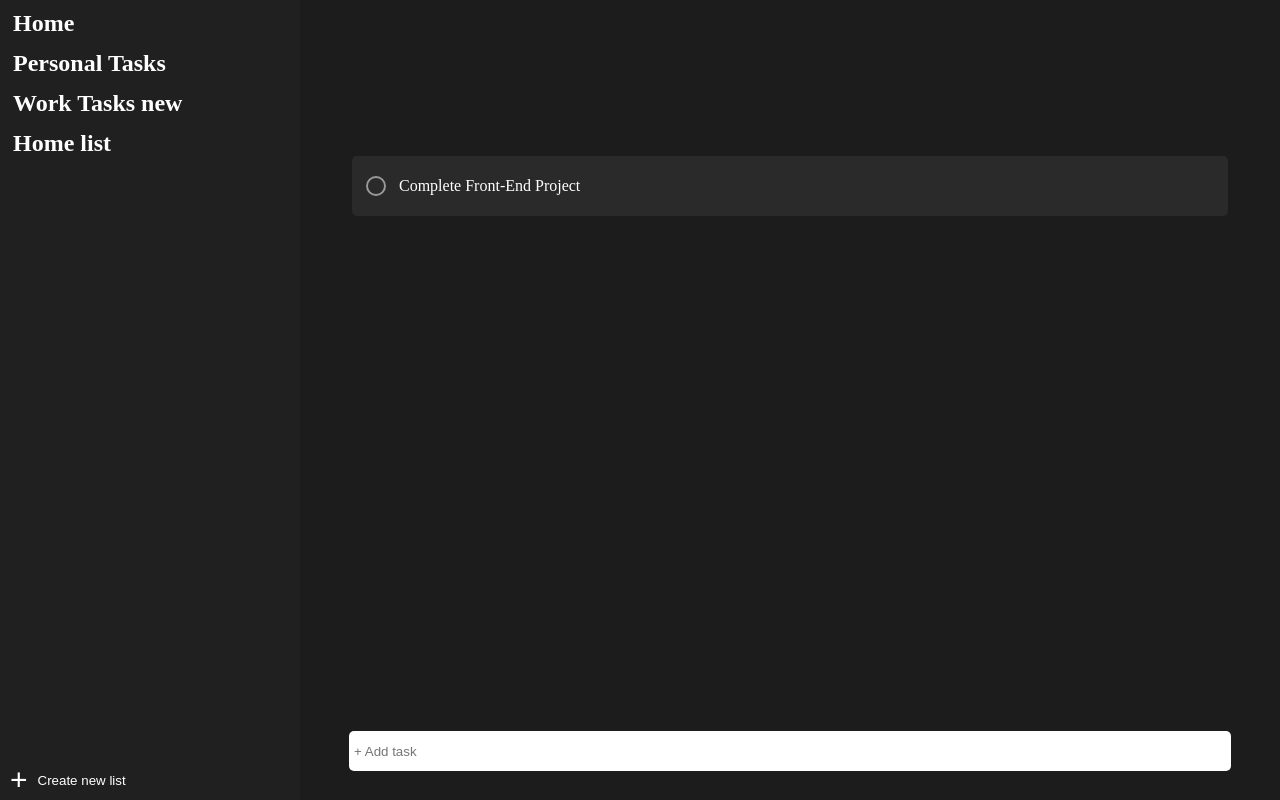
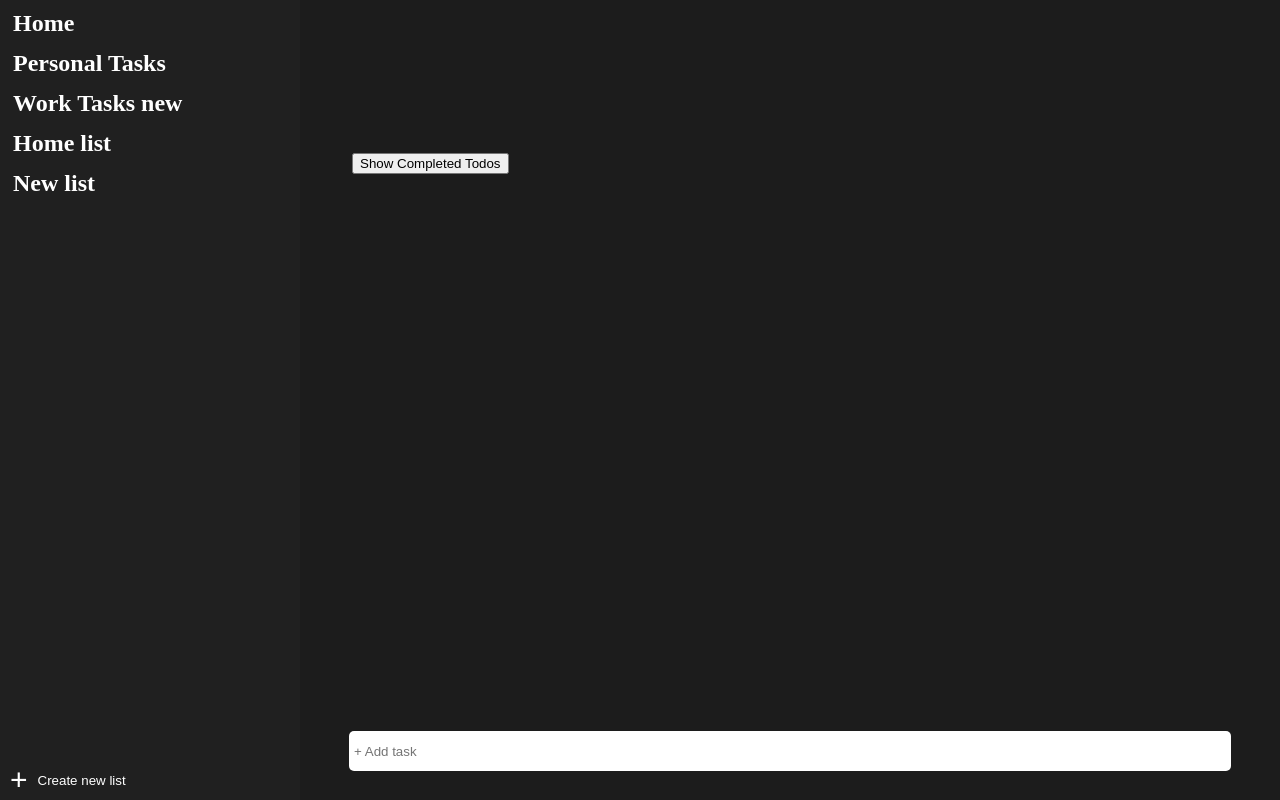
Before and after one commit to Maxv1z/microsoft-todo-clone-on-redux, a React (Vite) app: page / in a window 1280 px wide. Built offline with nearby package versions, Linux system fonts and the light colour scheme; data requests are answered from the project's data file.

Commit message:
Adding 'show completed todos' button

```diff
--- a/data/db.json
+++ b/data/db.json
@@ -15,6 +15,10 @@
     {
       "id": "3sWWAo_ZeNPHuUiy9J4U6",
       "name": "Home list"
+    },
+    {
+      "id": "dHsVicotAVuMcTN743svV",
+      "name": "New list"
     }
   ],
   "todos": [
@@ -27,7 +31,7 @@
       "file": "project_code.zip",
       "starred": true,
       "listId": 1,
-      "completed": false
+      "completed": true
     },
     {
       "id": "4",
@@ -46,7 +50,8 @@
       "notes": "",
       "file": null,
       "starred": false,
-      "listId": 2
+      "listId": 2,
+      "completed": false
     },
     {
       "id": "Oo0OcZKqGVwAMbqPapW8n",
@@ -55,7 +60,8 @@
       "notes": "",
       "file": null,
       "starred": false,
-      "listId": 2
+      "listId": 2,
+      "completed": false
     },
     {
       "id": "k-HFcUeaaHjx6qPt5Q3Bm",
@@ -73,7 +79,8 @@
       "notes": "",
       "file": null,
       "starred": false,
-      "listId": "3"
+      "listId": "3",
+      "completed": true
     },
     {
       "id": "dwLlkpTF8A1IlspaKvQHt",
@@ -84,6 +91,117 @@
       "starred": false,
       "listId": "2",
       "completed": false
+    },
+    {
+      "id": "XUKYPF_CfiqlknAU19a8b",
+      "createdAt": 1705843487196,
+      "title": "asdfasdfasdf",
+      "notes": "",
+      "file": null,
+      "starred": false,
+      "listId": "3sWWAo_ZeNPHuUiy9J4U6"
+    },
+    {
+      "id": "eQIpSpAAmfOzFl6OJD4lf",
+      "createdAt": 1705843488064,
+      "title": "asdfasdfasdf",
+      "notes": "",
+      "file": null,
+      "starred": false,
+      "listId": "3sWWAo_ZeNPHuUiy9J4U6",
+      "completed": true
+    },
+    {
+      "id": "kYv2WysjarvP7DFzwbvLD",
+      "createdAt": 1705843488770,
+      "title": "asdfasdfasdf",
+      "notes": "",
+      "file": null,
+      "starred": false,
+      "listId": "3sWWAo_ZeNPHuUiy9J4U6",
+      "completed": true
+    },
+    {
+      "id": "4233vl5K4W6DkL23m5wx7",
+      "createdAt": 1705852058375,
+      "title": "asdfasdfasdfasdf",
+      "notes": "",
+      "file": null,
+      "starred": false,
+      "listId": "2"
+    },
+    {
+      "id": "Y8pzZZOnfNBgXop6mF2RF",
+      "createdAt": 1705852067119,
+      "title": "Asdfasdfasdfasdf",
+      "notes": "",
+      "file": null,
+      "starred": false,
+      "listId": "2"
+    },
+    {
+      "id": "Kb-hOgpcDuJBOpvxMdvUX",
+      "createdAt": 1705852082315,
+      "title": "asdfasdfasdf",
+      "notes": "",
+      "file": null,
+      "starred": false,
+      "listId": "3sWWAo_ZeNPHuUiy9J4U6"
+    },
+    {
+      "id": "ipVzXkv9kuKHGhXgoBeZP",
+      "createdAt": 1705852089439,
+      "title": "asdfasdfasdf",
+      "notes": "",
+      "file": null,
+      "starred": false,
+      "listId": "3sWWAo_ZeNPHuUiy9J4U6"
+    },
+    {
+      "id": "QMRiIeMY7sm6p4ZUbo1Tr",
+      "createdAt": 1705852091679,
+      "title": "asdfasdfasdf",
+      "notes": "",
+      "file": null,
+      "starred": false,
+      "listId": "3sWWAo_ZeNPHuUiy9J4U6"
+    },
+    {
+      "id": "gUA7LNIinduSVuL4KTFt4",
+      "createdAt": 1705852161252,
+      "title": "asdfasdfasdf",
+      "notes": "",
+      "file": null,
+      "starred": false,
+      "listId": "1"
+    },
+    {
+      "id": "oqk6GCAeBu0quWXfNCCao",
+      "createdAt": 1705852284897,
+      "title": "New task",
+      "notes": "",
+      "file": null,
+      "starred": false,
+      "listId": "1"
+    },
+    {
+      "id": "v7XDftSDxJVT7HwDNsCVV",
+      "createdAt": 1705852325529,
+      "title": "asdfasfasfasfasdf",
+      "notes": "",
+      "file": null,
+      "starred": false,
+      "listId": "1"
+    },
+    {
+      "id": "hYc30NwkGbD6wJAUBO738",
+      "createdAt": 1705852381266,
+      "title": "New task",
+      "notes": "",
+      "file": null,
+      "starred": false,
+      "listId": "1",
+      "completed": true
     }
   ]
 }
--- a/src/components/Todos/Todo.jsx
+++ b/src/components/Todos/Todo.jsx
@@ -13,6 +13,8 @@ import {changeActiveTodo} from "../../features/activeTodo/activeTodoSlice";
 function Todo({todoId}) {
     const [deleteTodo] = useDeleteTodoMutation();
     const [updateTodo] = useUpdateTodoMutation();
+
+    console.log("TODOID FROM TODO COMPONENT", todoId);
 
     const dispatch = useDispatch();
 
--- a/src/components/Todos/TodoList.jsx
+++ b/src/components/Todos/TodoList.jsx
@@ -2,34 +2,38 @@ import React, {useState} from "react";
 import {useSelector} from "react-redux";
 import Todo from "./Todo";
 import {nanoid} from "nanoid";
-import {useAddTodoMutation, useGetTodosQuery} from "../../features/todos/todosSlice";
-import {selectActiveList} from "../../features/chosenList/chosenListSlice";
+import {
+    useAddTodoMutation,
+    useGetTodosQuery,
+    selectCompletedTodos,
+    selectTodoById,
+    selectUncompletedTodos,
+} from "../../features/todos/todosSlice";
+import {
+    selectActiveList,
+    selectTodoIdsByFilter,
+} from "../../features/chosenList/chosenListSlice";
 
 import "./TodoList.style.scss";
-
-import {selectTodoIdsByFilter} from "../../features/chosenList/chosenListSlice";
 
 function TodoList() {
     const {isLoading, isSuccess, isError, error} = useGetTodosQuery();
     const [addTodo] = useAddTodoMutation();
+    const activeList = useSelector(selectActiveList);
+    const [title, setTitle] = useState("");
+    const [showCompletedTodos, setShowCompletedTodos] = useState(false);
 
-    const activeList = useSelector(selectActiveList);
+    // const todosIdsFromFilter = useSelector(selectTodoIdsByFilter);
 
-    const [title, setTitle] = useState("");
+    // fetching completed todos to show
+    const completedTodos = useSelector(selectCompletedTodos);
+    // fetching uncompleted todos to show on button click
+    const uncompletedTodos = useSelector(selectUncompletedTodos);
 
-    // gets todosIds, by filtering list
-    const todosIdsFromFilter = useSelector(selectTodoIdsByFilter);
-
-    let content;
     if (isLoading) {
-        content = <p>Loading...</p>;
+        return <p>Loading...</p>;
     } else if (isError) {
-        content = <p>{error.message}</p>;
-    } else {
-        content = <p>No data available.</p>;
-    }
-    if (isError || isLoading) {
-        return <>{content}</>;
+        return <p>{error.message}</p>;
     }
 
     const handleAddTask = (e) => {
@@ -42,6 +46,7 @@ function TodoList() {
             file: null,
             starred: false,
             listId: activeList,
+            completed: false,
         });
         setTitle("");
     };
@@ -50,11 +55,27 @@ function TodoList() {
         <div className="todos-main-container">
             <div className="todos-list-container">
                 <ul>
-                    {todosIdsFromFilter.map((todoId) => (
-                        <li key={todoId} className="todo">
-                            <Todo key={todoId} todoId={todoId} />
-                        </li>
-                    ))}
+                    {uncompletedTodos &&
+                        uncompletedTodos.map((todo) => (
+                            <li key={todo} className="todo">
+                                <Todo key={todo} todoId={todo} />
+                            </li>
+                        ))}
+                    <li>
+                        {(uncompletedTodos.length > 0 || completedTodos.length > 0) && (
+                            <button
+                                onClick={() => setShowCompletedTodos(!showCompletedTodos)}
+                            >
+                                {showCompletedTodos ? "Hide" : "Show"} Completed Todos
+                            </button>
+                        )}
+                    </li>
+                    {showCompletedTodos &&
+                        completedTodos.map((completedTodo) => (
+                            <li key={completedTodo} className="todo">
+                                {completedTodo && <Todo todoId={completedTodo} />}
+                            </li>
+                        ))}
                 </ul>
             </div>
             <form action="" onSubmit={handleAddTask} className="create-new-task">
--- a/src/features/chosenList/chosenListSlice.js
+++ b/src/features/chosenList/chosenListSlice.js
@@ -24,14 +24,9 @@ export const selectActiveList = (state) => state.chosenList.filter;
 export const selectTodoIdsByFilter = createSelector(
     [selectIdAndListIdsFromTodos, selectActiveList],
     (idAndListIds, activeList) => {
-        console.log("All Ids and ListIds:", idAndListIds);
-        console.log("Active Filter:", activeList);
-
         const filteredIds = idAndListIds
             .filter((todo) => todo.listId == activeList)
             .map((todo) => todo.id)
-
-        console.log("Filtered Ids and ListIds:", filteredIds);
         return filteredIds;
     }
 );
--- a/src/features/todos/todosSlice.js
+++ b/src/features/todos/todosSlice.js
@@ -68,3 +68,23 @@ export const selectIdAndListIdsFromTodos = createSelector(
     selectAllTodos,
     (allTodos) => allTodos.map((todo) => ({ id: todo.id, listId: todo.listId }))
 );
+
+const activeList = (state) => state.chosenList.filter;
+
+export const selectCompletedTodos = createSelector(
+    [selectAllTodos, activeList],
+    (allTodos, activeList) => {
+        return allTodos
+            .filter((todo) => todo.completed == true && todo.listId == activeList)
+            .map((todo) => todo.id);
+    }
+);
+
+export const selectUncompletedTodos = createSelector(
+    [selectAllTodos, activeList],
+    (allTodos, activeList) => {
+        return allTodos
+            .filter((todo) => todo.completed == false && todo.listId == activeList)
+            .map((todo) => todo.id);
+    }
+);
```
